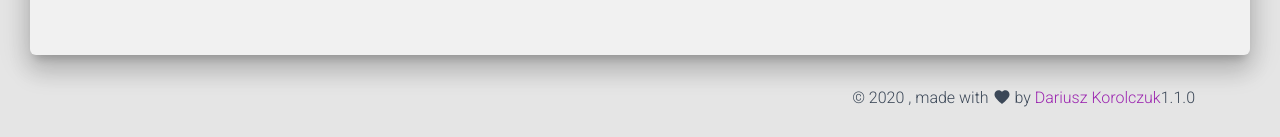
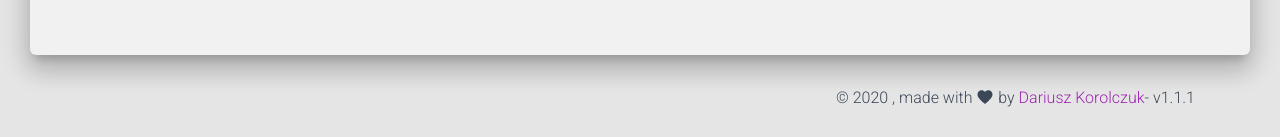
Before and after one commit to dariuszkorolczukcom/ecommerce_material_kit, a React (Create React App) app: page / in a window 1280 px wide. Shown: the part 1855-1992 px from the top of the page. Built offline with nearby package versions, Linux system fonts and the light colour scheme; no server answers; what react-async-script-loader would draw is missing.

Commit message:
new deployment scripts

```diff
--- a/src/components/Footer/Footer.js
+++ b/src/components/Footer/Footer.js
@@ -41,7 +41,7 @@ export default function Footer(props) {
           >
             Dariusz Korolczuk
           </a>
-          1.1.0
+          - v1.1.1
         </div>
       </div>
     </footer>
```
